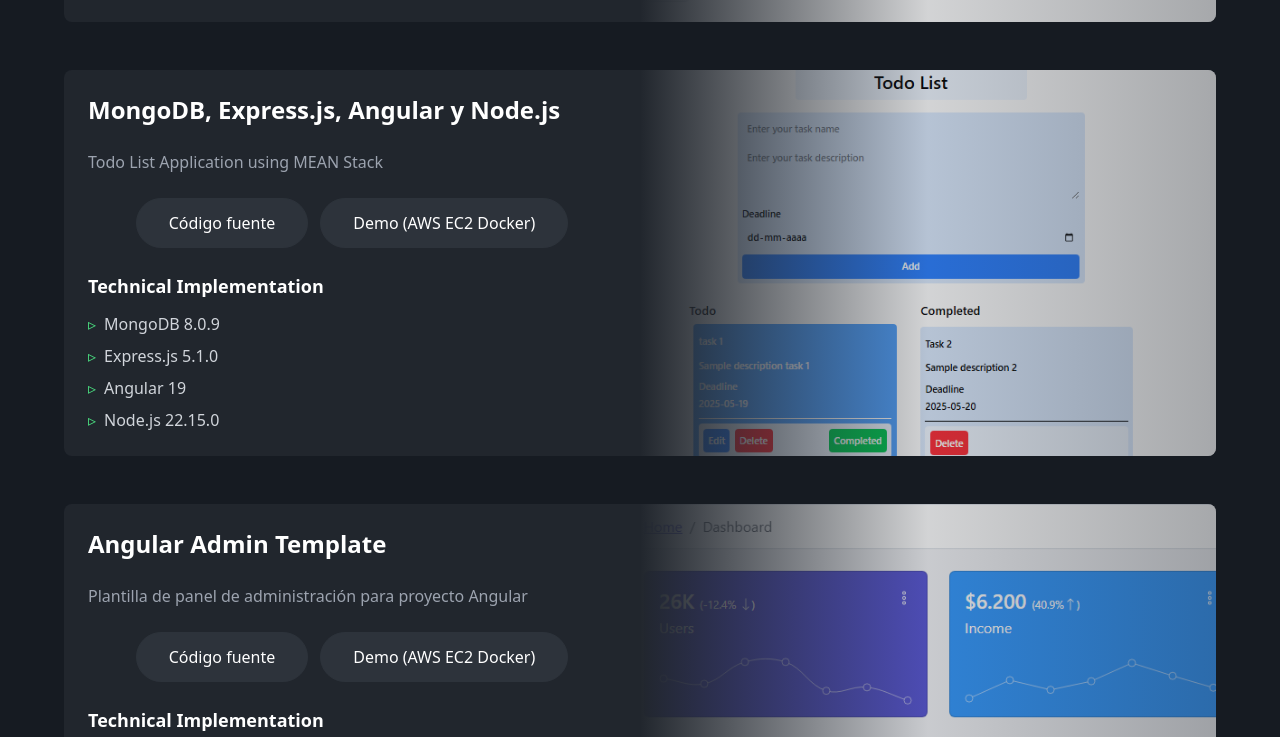
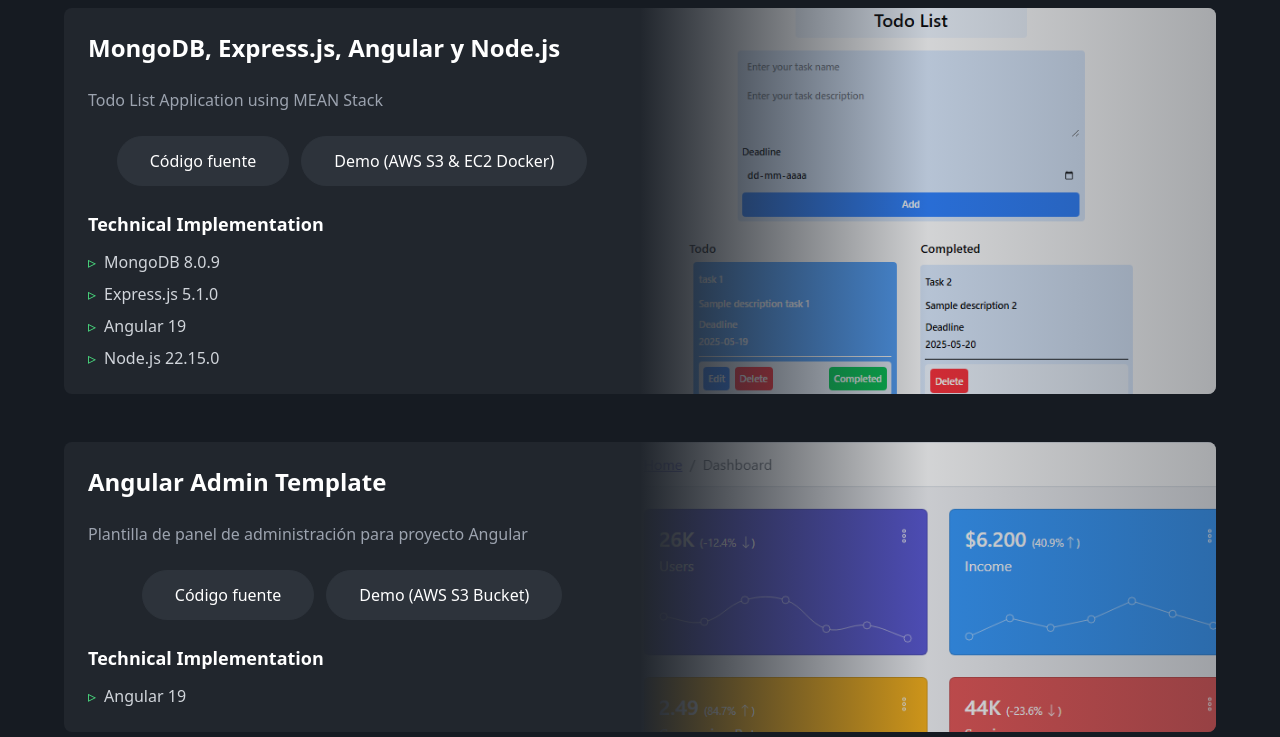
Before and after one commit to rsalgadoc/rsalgadoc.github.io, a Next.js app: page / in a window 1280 px wide. Shown: the part 2000-2737 px from the top of the page. Built offline with nearby package versions, Linux system fonts and the light colour scheme.

Commit message:
update AWS server

```diff
--- a/app/components/HeroSection.tsx
+++ b/app/components/HeroSection.tsx
@@ -81,7 +81,7 @@
 					<div className="flex justify-center gap-4 sm:gap-6 mt-8 sm:mt-12">
 						{[
 							{ name: 'Work', icon: Laptop2, href: '#work' },
-							{ name: 'Health Status', icon: CloudCheckCircle, href: 'http://ec2-35-170-201-29.compute-1.amazonaws.com/' },
+							{ name: 'Health Status', icon: CloudCheckCircle, href: 'http://ec2-44-201-227-174.compute-1.amazonaws.com/' },
 							{ name: 'GitHub', icon: GitHub, href: 'https://github.com/rsalgadoc' },
 							{ name: 'Mail', icon: Envelope1, href: 'mailto:rodrigo.salgado.cordova@gmail.com' },
 						].map((social) => (
--- a/app/components/ProjectsSection.tsx
+++ b/app/components/ProjectsSection.tsx
@@ -13,7 +13,7 @@
 							description: 'Aplicación para el manejo de tareas, usando Next.js + Spring Boot, con Spring Security y JWT',
 							links: [
 								{ name: 'Código fuente', value: 'https://github.com/rsalgadoc/task-app' },
-								{ name: 'Demo (AWS EC2 Docker)', value: 'http://ec2-35-170-201-29.compute-1.amazonaws.com/frontend-next-app/' },
+								{ name: 'Demo (AWS EC2 Docker)', value: 'http://ec2-44-201-227-174.compute-1.amazonaws.com/frontend-next-app/' },
 							],
 							techDetails: ['Java 17', 'Spring Boot 3.4.6', 'Next.js 15', 'Base de datos H2', 'JPA', 'JWT (JSON Web Token)'],
 							image: '/frontend-next-app.png',
@@ -23,8 +23,7 @@
 							description: 'Aplicación para el manejo de usuario(CRUD), usando Angular + Spring Boot, con Spring Security y JWT',
 							links: [
 								{ name: 'Código fuente', value: 'https://github.com/rsalgadoc/users-app' },
-								{ name: 'Demo (AWS EC2 Docker)', value: 'http://ec2-35-170-201-29.compute-1.amazonaws.com/users-app/' },
-								{ name: 'Demo (S3 Bucket)', value: 'http://frontend-angular-admin.s3-website.us-east-2.amazonaws.com/' },
+								{ name: 'Demo (AWS S3 & EC2 Docker)', value: 'http://frontend-angular-admin.s3-website.us-east-2.amazonaws.com/' },
 							],
 							techDetails: ['Java 17', 'Spring Boot 3.4.5', 'Angular 19', 'Base de datos H2', 'JPA', 'JWT (JSON Web Token)'],
 							image: '/angular-spring-boot.png',
@@ -34,7 +33,7 @@
 							description: 'Todo List Application using MEAN Stack',
 							links: [
 								{ name: 'Código fuente', value: 'https://github.com/rsalgadoc/todo-list-app-mean' },
-								{ name: 'Demo (AWS EC2 Docker)', value: 'http://ec2-35-170-201-29.compute-1.amazonaws.com/todo-list-app-mean/' },
+								{ name: 'Demo (AWS S3 & EC2 Docker)', value: 'http://rsalgadoc-todo-list-app-mean.s3-website-us-east-1.amazonaws.com/' },
 							],
 							techDetails: ['MongoDB 8.0.9', 'Express.js 5.1.0', 'Angular 19', 'Node.js 22.15.0'],
 							image: '/todo-list-app-mean.png',
@@ -44,7 +43,7 @@
 							description: 'Plantilla de panel de administración para proyecto Angular',
 							links: [
 								{ name: 'Código fuente', value: 'https://github.com/rsalgadoc/dashboard-angular' },
-								{ name: 'Demo (AWS EC2 Docker)', value: 'http://ec2-35-170-201-29.compute-1.amazonaws.com/dashboard-angular/' },
+								{ name: 'Demo (AWS S3 Bucket)', value: 'http://rsalgadoc-dashboard-angular.s3-website-us-east-1.amazonaws.com' },
 							],
 							techDetails: ['Angular 19'],
 							image: '/dashboard-angular.png',
@@ -54,7 +53,7 @@
 							description: 'Plantilla de panel de administración para proyecto Next.js',
 							links: [
 								{ name: 'Código fuente', value: 'https://github.com/rsalgadoc/dashboard-next' },
-								{ name: 'Demo (AWS EC2 Docker)', value: 'http://ec2-35-170-201-29.compute-1.amazonaws.com/dashboard-next/' },
+								{ name: 'Demo (AWS S3 Bucket)', value: 'http://rsalgadoc-dashboard-next.s3-website-us-east-1.amazonaws.com/' },
 							],
 							techDetails: ['Next.js 15'],
 							image: '/dashboard-next.png',
@@ -64,7 +63,7 @@
 							description: 'Plantilla de panel de administración para proyecto Next.js',
 							links: [
 								{ name: 'Código fuente', value: 'https://github.com/rsalgadoc/dashboard-next2' },
-								{ name: 'Demo (AWS EC2 Docker)', value: 'http://ec2-35-170-201-29.compute-1.amazonaws.com/dashboard-next2/' },
+								{ name: 'Demo (AWS S3 Bucket)', value: 'http://rsalgadoc-dashboard-next2.s3-website-us-east-1.amazonaws.com/' },
 							],
 							techDetails: ['Next.js 15'],
 							image: '/dashboard-next2.png',
@@ -74,7 +73,7 @@
 							description: 'Implementa un endpoint para la autenticación de usuarios utilizando JWT, Implementa operaciones CRUD (Crear, Leer, Actualizar, Eliminar) para las tareas',
 							links: [
 								{ name: 'Código fuente', value: 'https://github.com/rsalgadoc/desafio-spring-boot' },
-								{ name: 'Demo (AWS EC2 Docker)', value: 'http://ec2-35-170-201-29.compute-1.amazonaws.com/taskmanagement/backend/swagger-ui/index.html' },
+								{ name: 'Demo (AWS EC2 Docker)', value: 'http://ec2-44-201-227-174.compute-1.amazonaws.com/taskmanagement/backend/swagger-ui/index.html' },
 							],
 							techDetails: ['Java 17', 'Spring Boot 3.4.3', 'Base de datos H2', 'JPA', 'JWT (JSON Web Token)', 'OpenAPI y Swagger'],
 							image: '/code.png',
```
